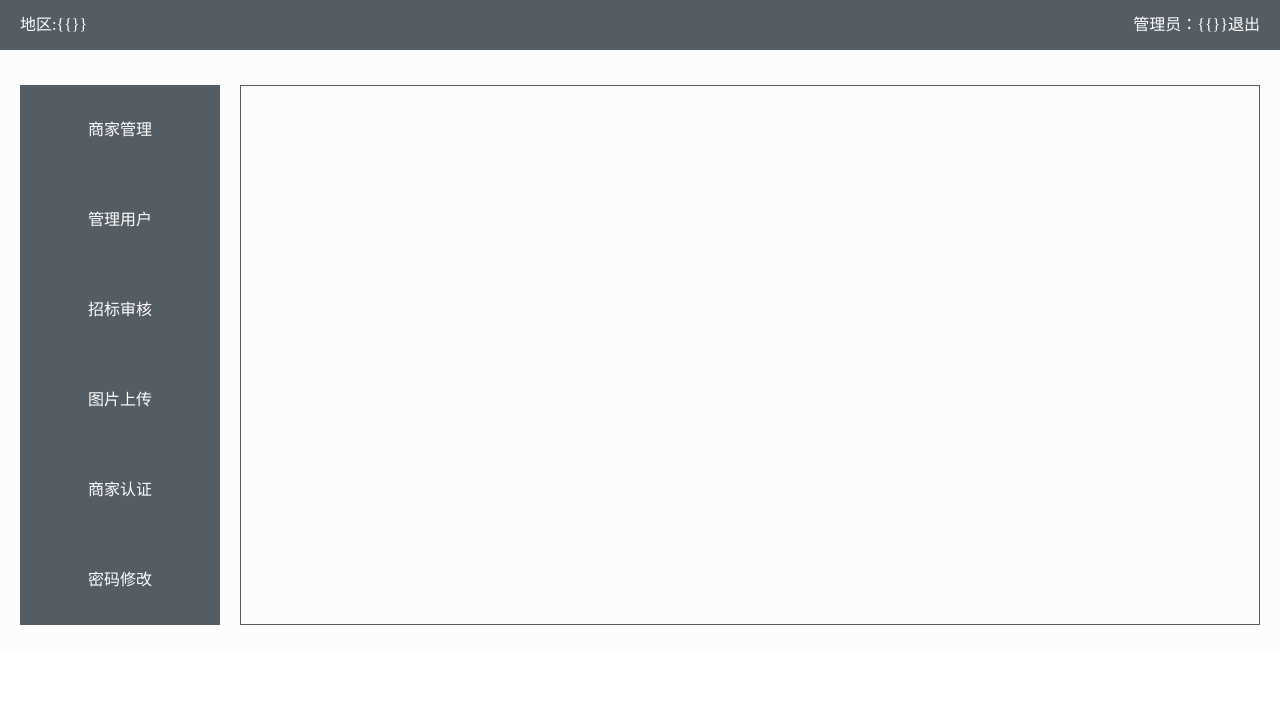
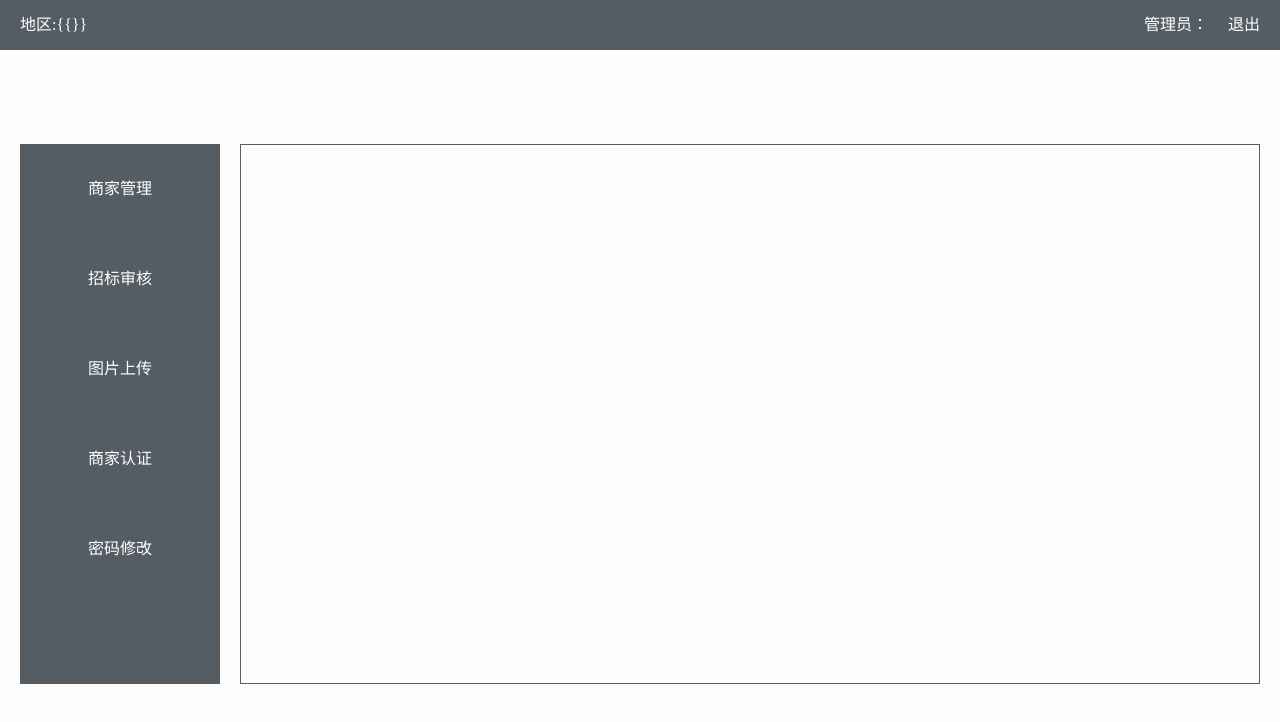
Before and after one commit to beautiful-people/houtai, a Vue app: page /home in a window 1280 px wide. Shown: the top 722 px of the page. Built offline with nearby package versions, Linux system fonts and the light colour scheme; no server answers.

Commit message:
使用session传递userID值

```diff
--- a/src/components/Login.vue
+++ b/src/components/Login.vue
@@ -42,10 +42,11 @@ export default {
             // var token = "njaksxbxkjasbkjcxasbjk" // 模拟后台返回的token
             var token = res.data.token;
             sessionStorage.setItem("token", token);
+            var userID = res.data.userID;
+            sessionStorage.setItem("userID",userID)
 
             var power = res.data.power;
             console.log(power);
-
 
             // 切换路由
             this.$router.replace("/home/BusinessManagement");
--- a/src/store/index.js
+++ b/src/store/index.js
@@ -5,6 +5,7 @@ Vue.use(Vuex)
 
 export default new Vuex.Store({
   state: {
+
   },
   mutations: {
   },
--- a/src/views/Home.vue
+++ b/src/views/Home.vue
@@ -3,14 +3,15 @@
     <div class="nav">
       <span>地区:{{}}</span>
       <div>
-        <span>管理员：{{}}</span>
+        <span>管理员：{{power}}{{userID}}</span>
         <a href="javascript:;" @click="quit">退出</a>
       </div>
     </div>
+    <div class="bottom-content">
       <div class="content">
         <div class="left-nav">
           <router-link to="/home/BusinessManagement">商家管理</router-link>
-        <router-link to="/home/manageusergroup">管理用户</router-link>
+          <router-link to="/home/manageusergroup" v-if="role">管理用户</router-link>
           <router-link to="/home/TheTenderReview">招标审核</router-link>
           <router-link to="/home/imageUpload">图片上传</router-link>
           <router-link to="/home/peakfire">商家认证</router-link>
@@ -21,16 +22,41 @@
         </div>
     </div>
     </div>
+  </div>
 </template>
 
 <script>
 export default {
   name: 'home',
+  data() {
+    return {
+      power:"",
+      role:"",
+      userID:""
+    };
+  },
   methods: {
     quit () {
       sessionStorage.removeItem('token')
       this.$router.replace('/')
     }
+  },
+  created() {
+    this.axios.get('/users')
+      .then(res => {
+        this.userID = sessionStorage.getItem("userID")
+        console.log('获取用户权限：', res.data.power)
+        if(!res.data.power) {
+          this.power = "超级管理员";
+          this.role = true
+        } else {
+          this.power = "管理员";
+          this.role = false
+        }
+      })
+      .catch(err => {
+        console.log(err)
+      })
   }
 };
 </script>
@@ -39,7 +65,6 @@ export default {
 .about {
   width: 100%;
   height: 650px;
-  background: #efefef33;
   .nav {
     width: 100%;
     height: 50px;
@@ -56,13 +81,21 @@ export default {
       a {
         display: inline;
         color: white;
+        margin-left: 20px;
       }
     }
+  }
+  .bottom-content {
+    display: flex; // 弹性布局
+    justify-content: center; // 让子元素水平居中
+    align-items: center; // 让子元素垂直居中
+    flex-direction: column; // 决定子元素排列方式
+    height: 100vh-9; // 视窗单位，1vh=浏览器可视区域高度的 1%
+    background: #efefef33;
   }
   .content {
     width: 100%;
     height: 540px;
-    margin-top: 35px;
     .left-nav {
       height: 100%;
       width: 200px;
```
Lines whose indentation alone changed are shown as unchanged.
